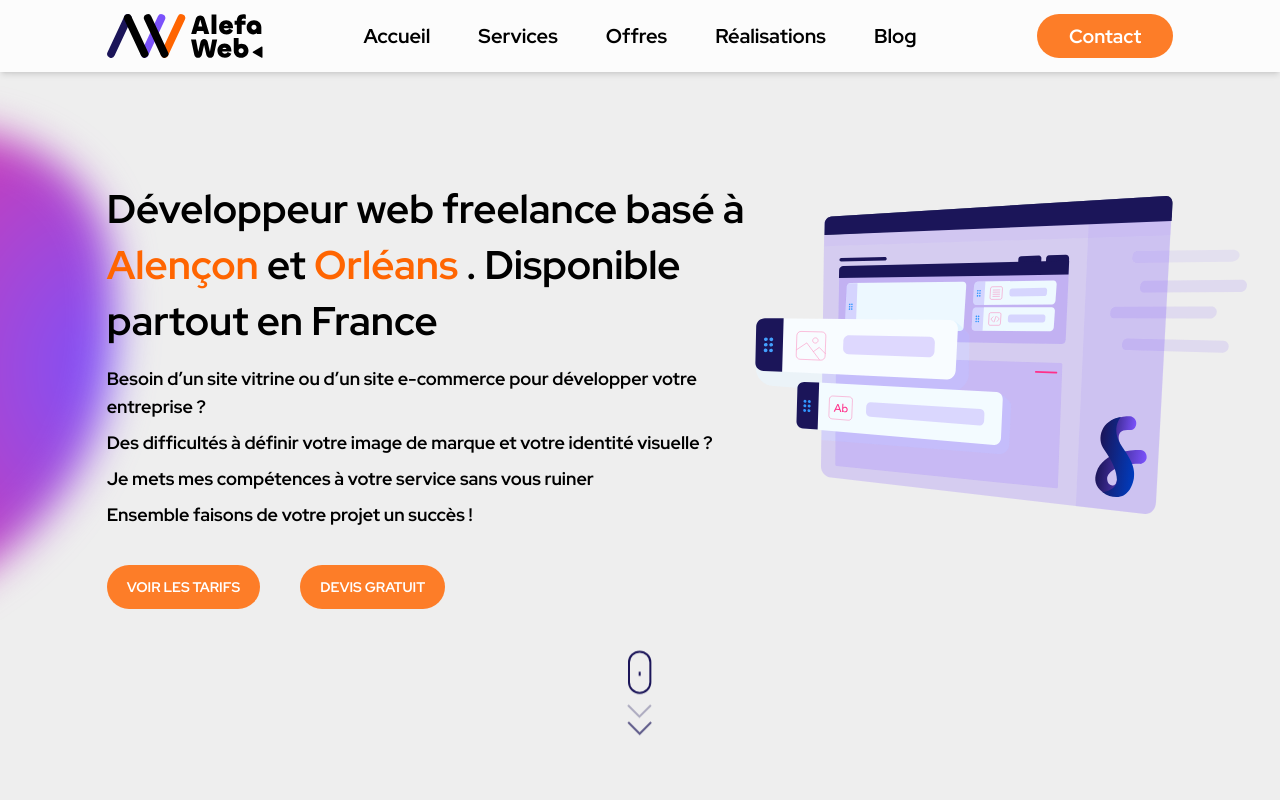
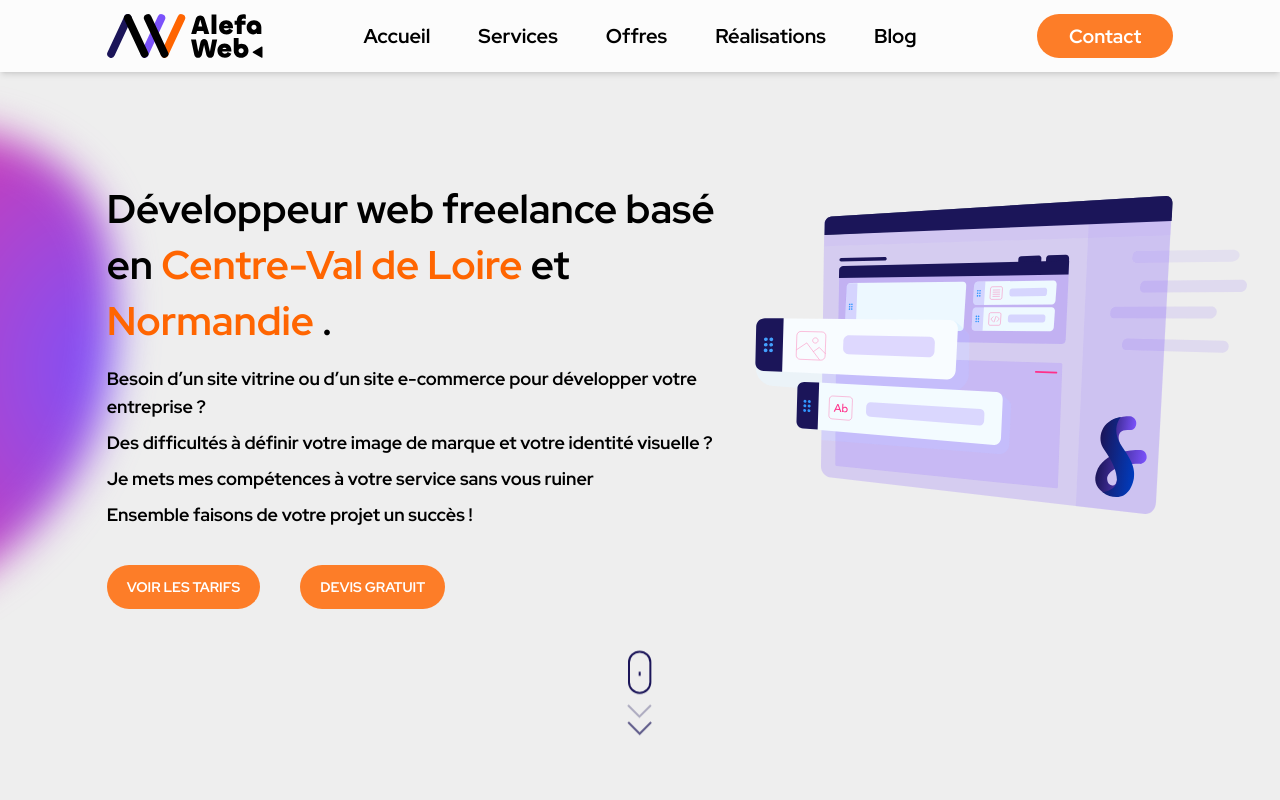
Before and after one commit to randricalvin/AlefaWeb_website, a React (Vite) app: page / in a window 1280 px wide. Shown: the top 800 px of the page. Built offline with nearby package versions, Linux system fonts and the light colour scheme.

Commit message:
changing title home

```diff
--- a/src/components/Footer.jsx
+++ b/src/components/Footer.jsx
@@ -55,8 +55,8 @@ const Footer = () => {
                         <a href="https://www.facebook.com/profile.php?id=100089605470255" target="_blank">
                             <img src={facebook} alt="facebook alefaweb" className='h-10 bg-[#7c52fb8c] rounded-full hover:bg-[#7B52FB] hover:rounded-full p-2 mx-2'/>
                         </a>
-                        <a href="" target="_blank">
-                            <img src={linkedin} alt="linkedin alefaweb" className='h-10 bg-[#7c52fb8c] rounded-full hover:bg-[#7B52FB] hover:rounded-full p-2 mr-2'/>
+                        <a href="" className='pointer-events-none'>
+                            <img src={linkedin} alt="linkedin alefaweb" className='h-10 bg-[#7c52fb8c] rounded-full hover:bg-[#7B52FB] hover:rounded-full p-2 mr-2 '/>
                         </a>
                         <a href="https://www.tiktok.com/@alefaweb?is_from_webapp=1&sender_device=pc" target="_blank">
                             <img src={tiktok} alt="tiktok alefaweb" className='h-10 bg-[#7c52fb8c] rounded-full hover:bg-[#7B52FB] hover:rounded-full p-2'/>
--- a/src/components/Presentation.jsx
+++ b/src/components/Presentation.jsx
@@ -10,10 +10,10 @@ const Presentation = () => {
         <div className='presentation-header'>
             <div className='lg:text-4xl'>
                 <div className='presentation-title'>
-                    <h1 className=''>Développeur web freelance basé à
-                        <span className='text-[#FF6501] text-presentation pb-2 my-2'> Alençon </span>
+                    <h1 className=''>Développeur web freelance basé en
+                        <span className='text-[#FF6501] text-presentation pb-2 my-2'> Centre-Val de Loire </span>
                         et
-                        <span className='text-[#FF6501] text-presentation pb-2 my-2'> Orléans </span>. Disponible partout en France
+                        <span className='text-[#FF6501] text-presentation pb-2 my-2'> Normandie </span>.
                     </h1>
                 </div>
 
--- a/src/pages/Home.jsx
+++ b/src/pages/Home.jsx
@@ -12,9 +12,9 @@ const Home = () => {
         <Helmet>
           <title>AlefaWeb | Développeur web à Orléans - Création site internet</title>
           <link rel="canonical" href="https://www.alefaweb.com/" />
-          <meta name="description" content="Développeur web freelance à Orléans, je vous accompagne dans la création de votre site internet vitrine, e-commerce et application web. Ensemble nous chosirons la solution adaptée à votre besoin." />
+          <meta name="description" content="Développeur web freelance à Orléans, Centre-Val de Loire et Normandie, je vous accompagne dans la création de votre site internet vitrine, e-commerce et application web. Ensemble nous chosirons la solution adaptée à votre besoin." />
           <meta property='og:title' content='Accueil | Développeur web freelance à Orléans - Création site internet à Orléans' />
-          <meta property='og:description' content='Développeur web freelance à Orléans, je vous accompagne dans la création de votre site internet vitrine, e-commerce et application web. Ensemble nous chosirons la solution adaptée à votre besoin.' />
+          <meta property='og:description' content='Développeur web freelance à Orléans, Centre-Val de Loire et Normandie, je vous accompagne dans la création de votre site internet vitrine, e-commerce et application web. Ensemble nous chosirons la solution adaptée à votre besoin.' />
           <meta property='og:url' content='https://www.alefaweb.com/' />
         </Helmet>
         <Accueil />
```
